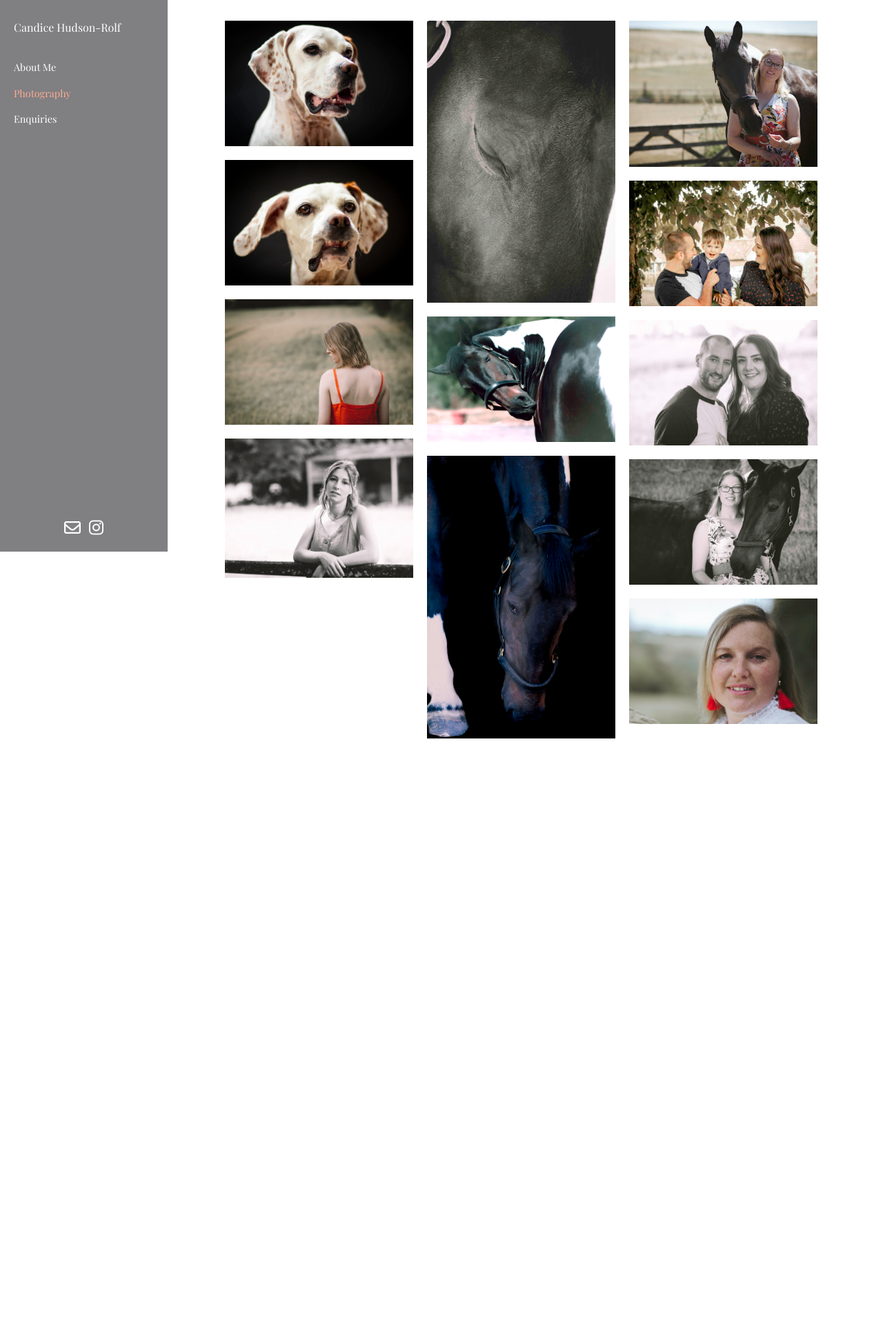
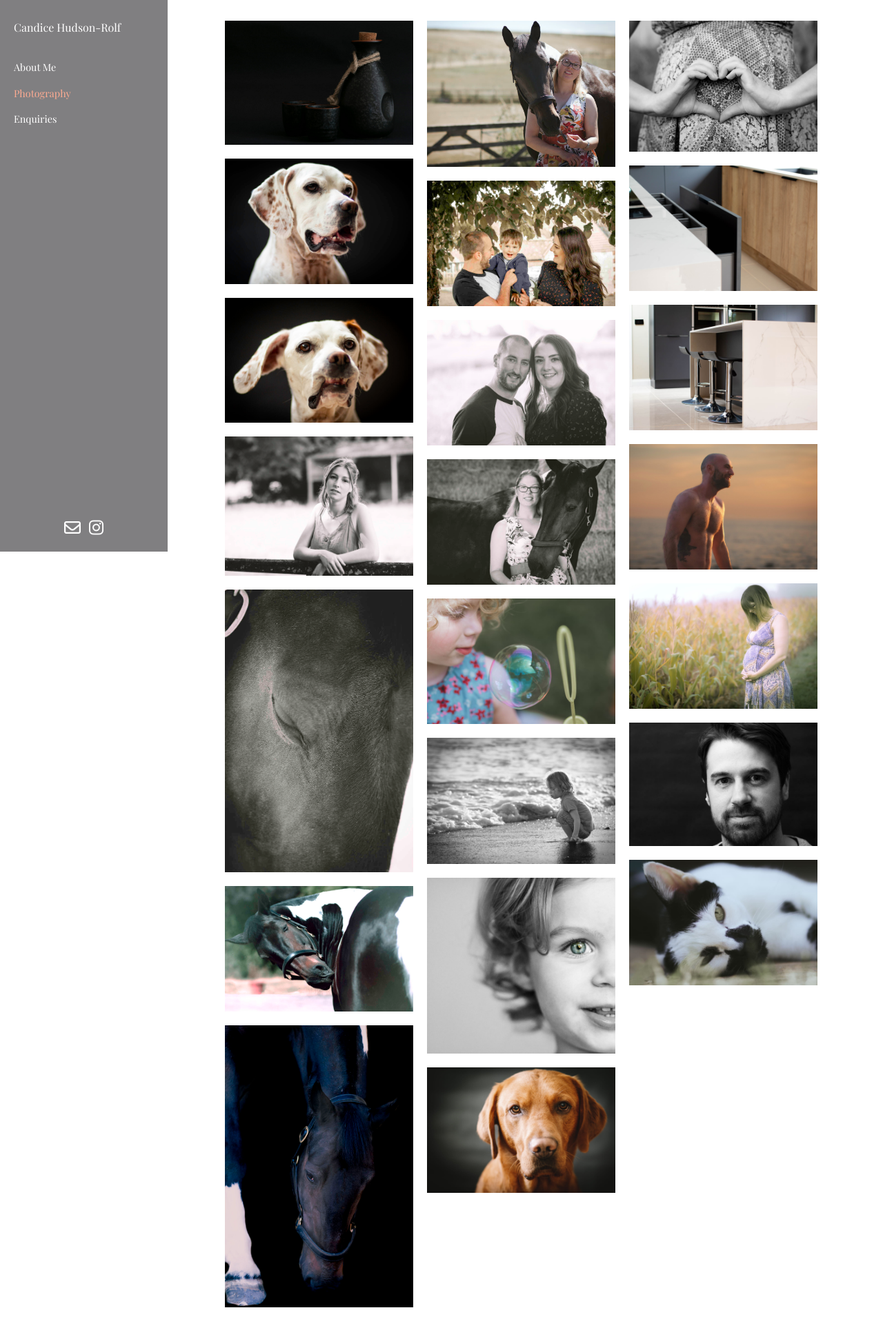
Before and after one commit to PythonLewisH/Candice-Photography-main-master2, a Flask app: page /photography in a window 1280 px wide. Shown: the whole page at 69% size. Before the commit the page ends 1071 px from the top, so only its background shows below. Run offline with Flask 2, Linux system fonts and the light colour scheme; some libraries are stand-ins or nearby versions.

Commit message:
Candice Update Sept

```diff
--- a/static/css/styles.css
+++ b/static/css/styles.css
@@ -186,7 +186,7 @@ button:focus, button:active {
 .about-left {
   width: 45%;
   height: 500px;
-  background: url("../assets/photos/14.jpg") no-repeat center / cover;
+  background: url("../assets/photos/profile.jpeg") no-repeat center / cover;
   border-radius: 8px;
 }
 
--- a/templates/photography.html
+++ b/templates/photography.html
@@ -59,10 +59,10 @@
 
       <div>
 
-<!--        <div class= "image-container">-->
-<!--          <img class="gallery-img" src="static/assets/photos/1.jpg" alt="Candice Photo">-->
-<!--          <p class = "caption">This is a caption for the picture. You can have whatever you like here</p>-->
-<!--        </div>-->
+        <div class= "image-container">
+          <img class="gallery-img" src="static/assets/photos/1.jpg" alt="Candice Photo">
+          <p class = "caption">This is a caption for the picture. You can have whatever you like here</p>
+        </div>
 
         <div class= "image-container">
           <img class="gallery-img" src="static/assets/photos/Dotty.jpg" alt="Candice Photo">
@@ -75,10 +75,10 @@
         </div>
 
 
-        <div class= "image-container">
-          <img class="gallery-img" src="static/assets/photos/Autumnback-copy.jpg" alt="Candice Photo">
-          <p class = "caption">This is a caption for the picture. You can have whatever you like here</p>
-        </div>
+<!--        <div class= "image-container">-->
+<!--          <img class="gallery-img" src="static/assets/photos/Autumnback-copy.jpg" alt="Candice Photo">-->
+<!--          <p class = "caption">This is a caption for the picture. You can have whatever you like here</p>-->
+<!--        </div>-->
 
         <div class= "image-container">
           <img class="gallery-img" src="static/assets/photos/AutumngateEdit.jpg" alt="Candice Photo">
@@ -122,9 +122,60 @@
         </div>
 
         <div class= "image-container">
-          <img class="gallery-img" src="static/assets/photos/Rachel1.jpg" alt="Candice Photo">
+          <img class="gallery-img" src="static/assets/photos/bubbles.jpg" alt="Candice Photo">
           <p class = "caption">This is a caption for the picture. You can have whatever you like here</p>
         </div>
+
+        <div class= "image-container">
+          <img class="gallery-img" src="static/assets/photos/Gabibeach.jpg" alt="Candice Photo">
+          <p class = "caption">This is a caption for the picture. You can have whatever you like here</p>
+        </div>
+
+        <div class= "image-container">
+          <img class="gallery-img" src="static/assets/photos/Gabicolour.jpg" alt="Candice Photo">
+          <p class = "caption">This is a caption for the picture. You can have whatever you like here</p>
+        </div>
+
+        <div class= "image-container">
+          <img class="gallery-img" src="static/assets/photos/Griff.jpg" alt="Candice Photo">
+          <p class = "caption">This is a caption for the picture. You can have whatever you like here</p>
+        </div>
+
+        <div class= "image-container">
+          <img class="gallery-img" src="static/assets/photos/heart.jpg" alt="Candice Photo">
+          <p class = "caption">This is a caption for the picture. You can have whatever you like here</p>
+        </div>
+
+        <div class= "image-container">
+          <img class="gallery-img" src="static/assets/photos/kitchen1.jpg" alt="Candice Photo">
+          <p class = "caption">This is a caption for the picture. You can have whatever you like here</p>
+        </div>
+
+        <div class= "image-container">
+          <img class="gallery-img" src="static/assets/photos/kitchen2.jpg" alt="Candice Photo">
+          <p class = "caption">This is a caption for the picture. You can have whatever you like here</p>
+        </div>
+
+        <div class= "image-container">
+          <img class="gallery-img" src="static/assets/photos/Lew.jpg" alt="Candice Photo">
+          <p class = "caption">This is a caption for the picture. You can have whatever you like here</p>
+        </div>
+
+        <div class= "image-container">
+          <img class="gallery-img" src="static/assets/photos/pregnant.jpg" alt="Candice Photo">
+          <p class = "caption">This is a caption for the picture. You can have whatever you like here</p>
+        </div>
+
+        <div class= "image-container">
+          <img class="gallery-img" src="static/assets/photos/TomB&W.jpg" alt="Candice Photo">
+          <p class = "caption">This is a caption for the picture. You can have whatever you like here</p>
+        </div>
+
+        <div class= "image-container">
+          <img class="gallery-img" src="static/assets/photos/Woody1.jpg" alt="Candice Photo">
+          <p class = "caption">This is a caption for the picture. You can have whatever you like here</p>
+        </div>
+
 
 
 
```
Also changed, not shown: templates/index.html (+10 -2 lines), static/assets/photos/Gabibeach.jpg (added), static/assets/photos/Gabicolour.jpg (added), static/assets/photos/Griff.jpg (added), static/assets/photos/Lew.jpg (added), static/assets/photos/TomB&W.jpg (added), static/assets/photos/Woody1.jpg (added), static/assets/photos/bubbles.jpg (added), static/assets/photos/heart.jpg (added), static/assets/photos/kitchen1.jpg (added), static/assets/photos/kitchen2.jpg (added), static/assets/photos/pregnant.jpg (added), static/assets/photos/profile.jpeg (added).
